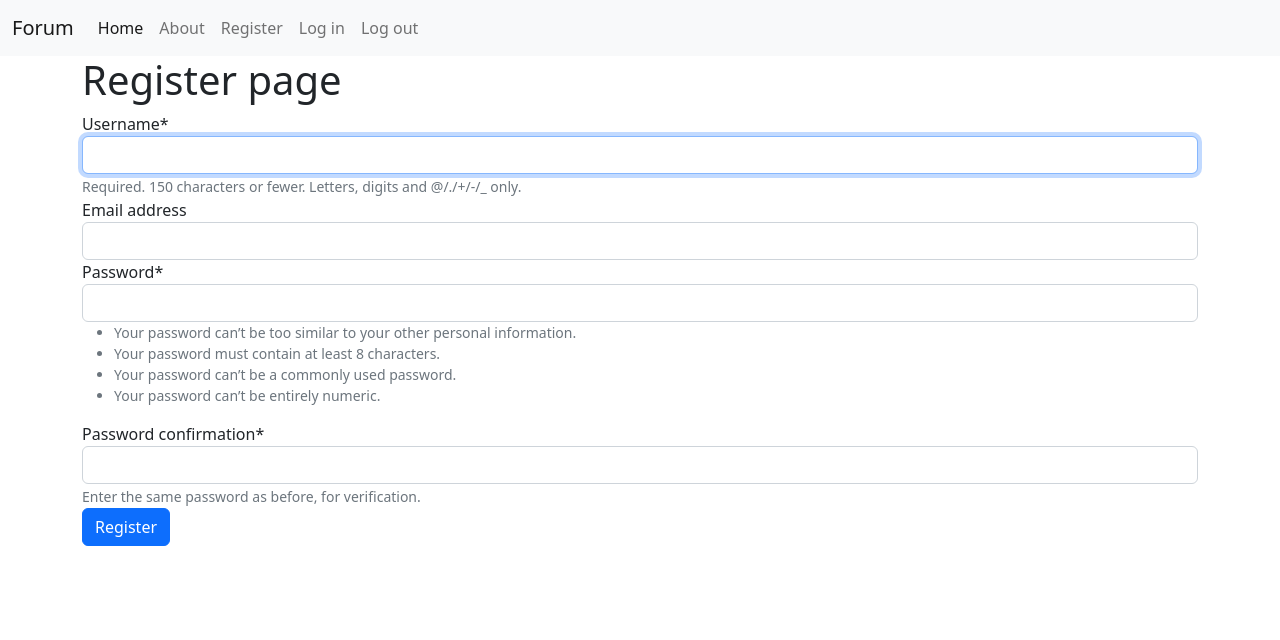
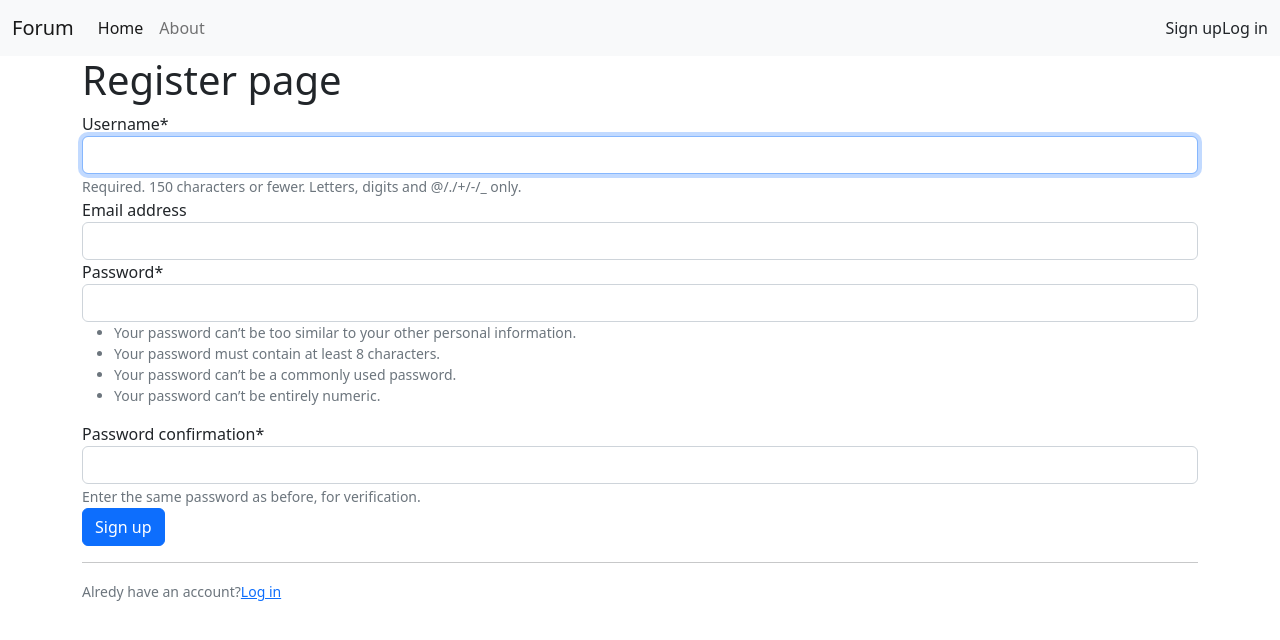
Before and after one commit to FarhatN/Django_Forum, a Django app: page /register in a window 1280 px wide. Shown: the top 640 px of the page. Run offline with Django 4.2, Linux system fonts and the light colour scheme; some libraries are stand-ins or nearby versions.

Commit message:
доработаны формы регистрации, добавлено разграничение доступа пользователей

```diff
--- a/forum_prj/settings.py
+++ b/forum_prj/settings.py
@@ -128,5 +128,6 @@ DEFAULT_AUTO_FIELD = 'django.db.models.BigAutoField'
 
 LOGIN_REDIRECT_URL = 'index'
 LOGOUT_REDIRECT_URL = 'index'
+LOGIN_URL = 'login'
 
 CRISPY_TEMPLATE_PACK = 'bootstrap4'
--- a/service/urls.py
+++ b/service/urls.py
@@ -5,7 +5,7 @@ from django.contrib.auth import views as auth_views
 urlpatterns = [
     path('register', views.RegisterForm.as_view(), name='register'),
     path('login/', auth_views.LoginView.as_view(template_name='login.html'), name='login'),
-    path('logout/', auth_views.LogoutView.as_view(), name='logout'),
+    path('logout/', auth_views.LogoutView.as_view(template_name='logout.html'), name='logout'),
     path('', views.PostsView.as_view(), name='index'),
     path('post/<int:pk>', views.DetailPostView.as_view(), name='detail_post'),
     path('create_post', views.CreatePostView.as_view(), name='create_post'),
--- a/service/views.py
+++ b/service/views.py
@@ -3,10 +3,13 @@ from service.models import Post, Comment
 from django.views.generic import ListView, DetailView, CreateView, UpdateView, DeleteView
 from .forms import PostForm, CommentForm, UserRegisterForm
 from django.urls import reverse_lazy
+from django.contrib.auth.decorators import login_required
+from django.contrib.auth.mixins import LoginRequiredMixin
 
 def index(req):
     return render(req, 'index.html')
 
+@login_required
 def about(req):
     return render(req, 'about.html')
 
@@ -24,22 +27,22 @@ class DetailPostView(DetailView):
     model = Post
     template_name = 'detail_post.html'
 
-class CreatePostView(CreateView):
+class CreatePostView(LoginRequiredMixin, CreateView):
     model = Post
     template_name = 'create_post.html'
     form_class = PostForm
 
-class UpdatePostView(UpdateView):
+class UpdatePostView(LoginRequiredMixin, UpdateView):
     model = Post
     template_name = 'create_post.html'
     form_class = PostForm
 
-class DeletePostView(DeleteView):
+class DeletePostView(LoginRequiredMixin, DeleteView):
     model = Post
     template_name = 'delete_post.html'
     success_url = reverse_lazy('index')
 
-class AddCommentView(CreateView):
+class AddCommentView(LoginRequiredMixin, CreateView):
     model = Comment
     template_name = 'add_comment.html'
     form_class = CommentForm
--- a/templates/login.html
+++ b/templates/login.html
@@ -9,4 +9,8 @@
         <br>
         <button class="btn btn-primary">Log in</button>
     </form>
+    <hr>
+    <small class="text-muted">
+        Not registered yet?<a href="{% url 'register' %}">Register</a>
+    </small>
 {% endblock %}
--- a/templates/navbar.html
+++ b/templates/navbar.html
@@ -8,10 +8,15 @@
         <div class="navbar-nav">
           <a class="nav-link active" aria-current="page" href="{% url 'index' %}">Home</a>
           <a class="nav-link" href="{% url 'about' %}">About</a>
-          <a class="nav-link" href="{% url 'register' %}">Register</a>
+        </div>
+      </div>
+      <div class="navbar navbar-right">
+        {% if user.is_authenticated %}
+          <a class="nav-link" href="{% url 'logout' %}">Log out</a>
+        {% else %}
+          <a class="nav-link" href="{% url 'register' %}">Sign up</a>
           <a class="nav-link" href="{% url 'login' %}">Log in</a>
-          <a class="nav-link" href="{% url 'logout' %}">Log out</a>
-        </div>
+        {% endif %}
       </div>
     </div>
 </nav>
--- a/templates/register.html
+++ b/templates/register.html
@@ -6,6 +6,10 @@
     <form method="POST">
         {% csrf_token %}
         {{ form|crispy }}
-        <button class="btn btn-primary">Register</button>
+        <button class="btn btn-primary">Sign up</button>
     </form>
+    <hr>
+    <small class="text-muted">
+        Alredy have an account?<a href="{% url 'login' %}">Log in</a>
+    </small>
 {% endblock %}
```
Also changed, not shown: templates/logout.html (+4 -3 lines).
